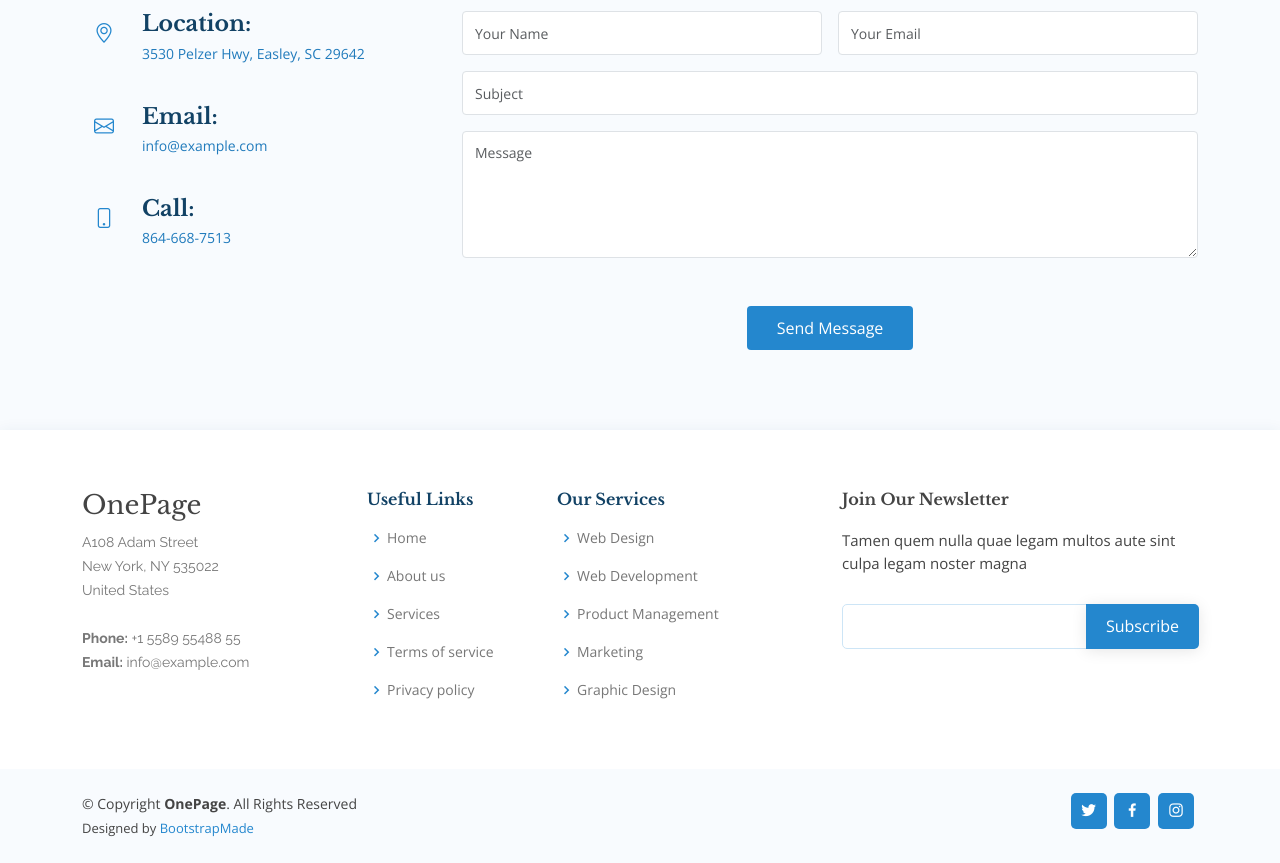
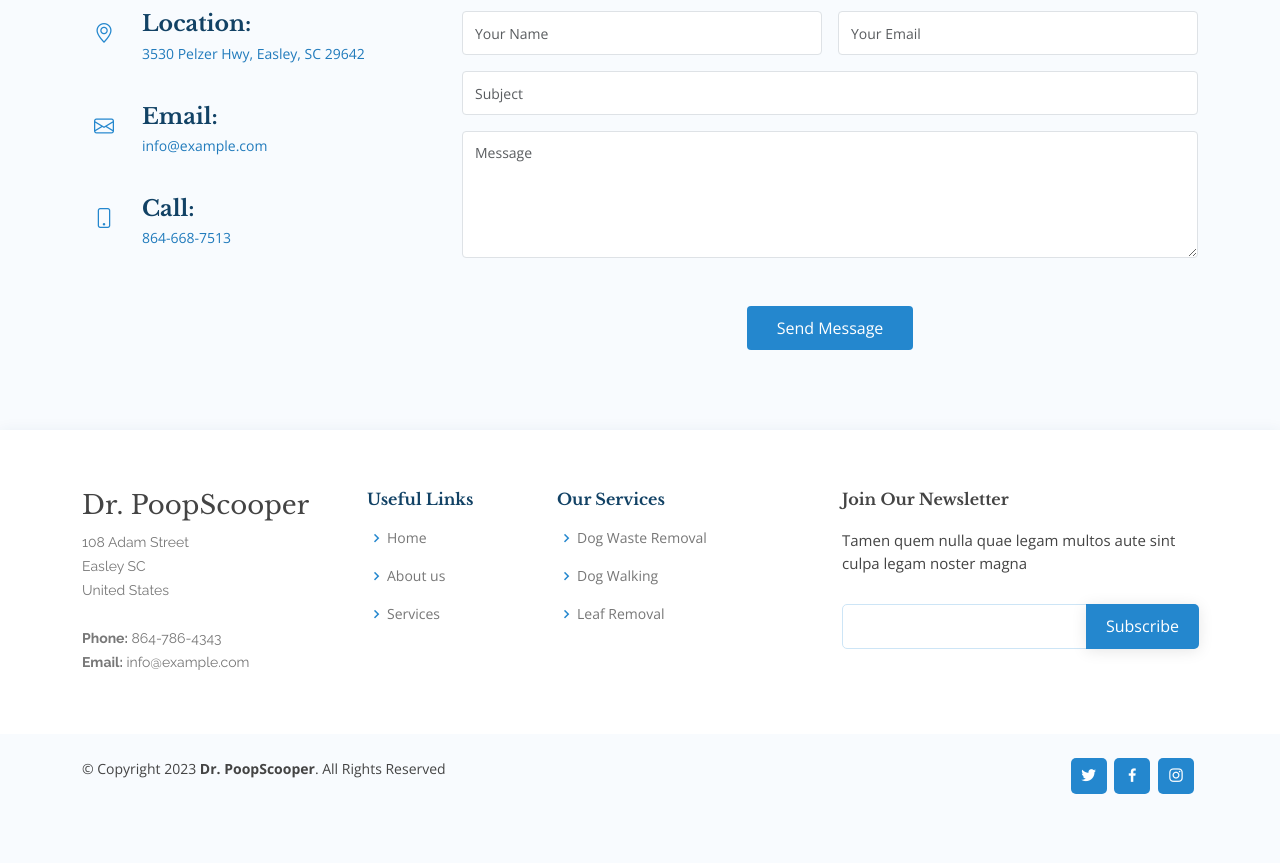
Before and after one commit to matthewbryson864/Drpoop3, a plain HTML site: page index.html in a window 1280 px wide. Shown: the part 5095-5958 px from the top of the page. After the commit the page ends 5913 px from the top, so only its background shows below. Drawn offline with nearby package versions, Linux system fonts and the light colour scheme; a web font is replaced by a local one.

Commit message:
Add files via upload

```diff
--- a/index.html
+++ b/index.html
@@ -660,12 +660,12 @@
         <div class="row">
 
           <div class="col-lg-3 col-md-6 footer-contact">
-            <h3>OnePage</h3>
+            <h3>Dr. PoopScooper</h3>
             <p>
-              A108 Adam Street <br>
-              New York, NY 535022<br>
+              108 Adam Street <br>
+              Easley SC<br>
               United States <br><br>
-              <strong>Phone:</strong> +1 5589 55488 55<br>
+              <strong>Phone:</strong> 864-786-4343<br>
               <strong>Email:</strong> info@example.com<br>
             </p>
           </div>
@@ -676,19 +676,19 @@
               <li><i class="bx bx-chevron-right"></i> <a href="#">Home</a></li>
               <li><i class="bx bx-chevron-right"></i> <a href="#">About us</a></li>
               <li><i class="bx bx-chevron-right"></i> <a href="#">Services</a></li>
-              <li><i class="bx bx-chevron-right"></i> <a href="#">Terms of service</a></li>
-              <li><i class="bx bx-chevron-right"></i> <a href="#">Privacy policy</a></li>
+              <!-- <li><i class="bx bx-chevron-right"></i> <a href="#">Terms of service</a></li>
+              <li><i class="bx bx-chevron-right"></i> <a href="#">Privacy policy</a></li> -->
             </ul>
           </div>
 
           <div class="col-lg-3 col-md-6 footer-links">
             <h4>Our Services</h4>
             <ul>
-              <li><i class="bx bx-chevron-right"></i> <a href="#">Web Design</a></li>
-              <li><i class="bx bx-chevron-right"></i> <a href="#">Web Development</a></li>
-              <li><i class="bx bx-chevron-right"></i> <a href="#">Product Management</a></li>
-              <li><i class="bx bx-chevron-right"></i> <a href="#">Marketing</a></li>
-              <li><i class="bx bx-chevron-right"></i> <a href="#">Graphic Design</a></li>
+              <li><i class="bx bx-chevron-right"></i> <a href="#">Dog Waste Removal</a></li>
+              <li><i class="bx bx-chevron-right"></i> <a href="#">Dog Walking</a></li>
+              <li><i class="bx bx-chevron-right"></i> <a href="#">Leaf Removal</a></li>
+              <!-- <li><i class="bx bx-chevron-right"></i> <a href="#">Marketing</a></li>
+              <li><i class="bx bx-chevron-right"></i> <a href="#">Graphic Design</a></li> -->
             </ul>
           </div>
 
@@ -708,14 +708,14 @@
 
       <div class="me-md-auto text-center text-md-start">
         <div class="copyright">
-          &copy; Copyright <strong><span>OnePage</span></strong>. All Rights Reserved
+          &copy; Copyright 2023 <strong><span>Dr. PoopScooper</span></strong>. All Rights Reserved
         </div>
         <div class="credits">
           <!-- All the links in the footer should remain intact. -->
           <!-- You can delete the links only if you purchased the pro version. -->
           <!-- Licensing information: https://bootstrapmade.com/license/ -->
           <!-- Purchase the pro version with working PHP/AJAX contact form: https://bootstrapmade.com/onepage-multipurpose-bootstrap-template/ -->
-          Designed by <a href="https://bootstrapmade.com/">BootstrapMade</a>
+          <!-- Designed by <a href="https://bootstrapmade.com/">BootstrapMade</a> -->
         </div>
       </div>
       <div class="social-links text-center text-md-right pt-3 pt-md-0">
```
